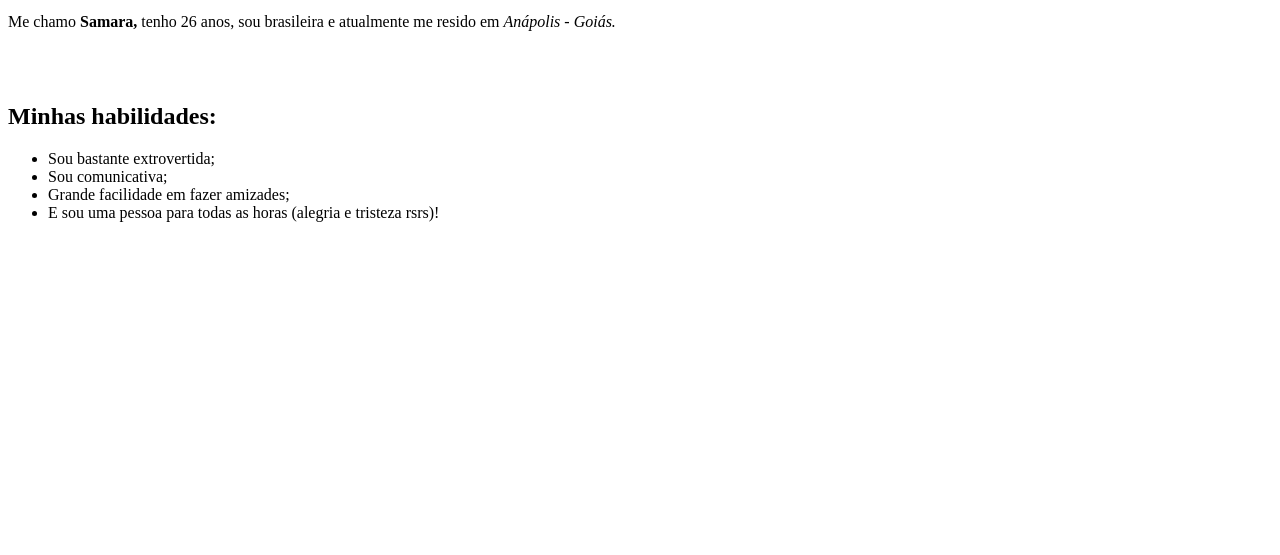
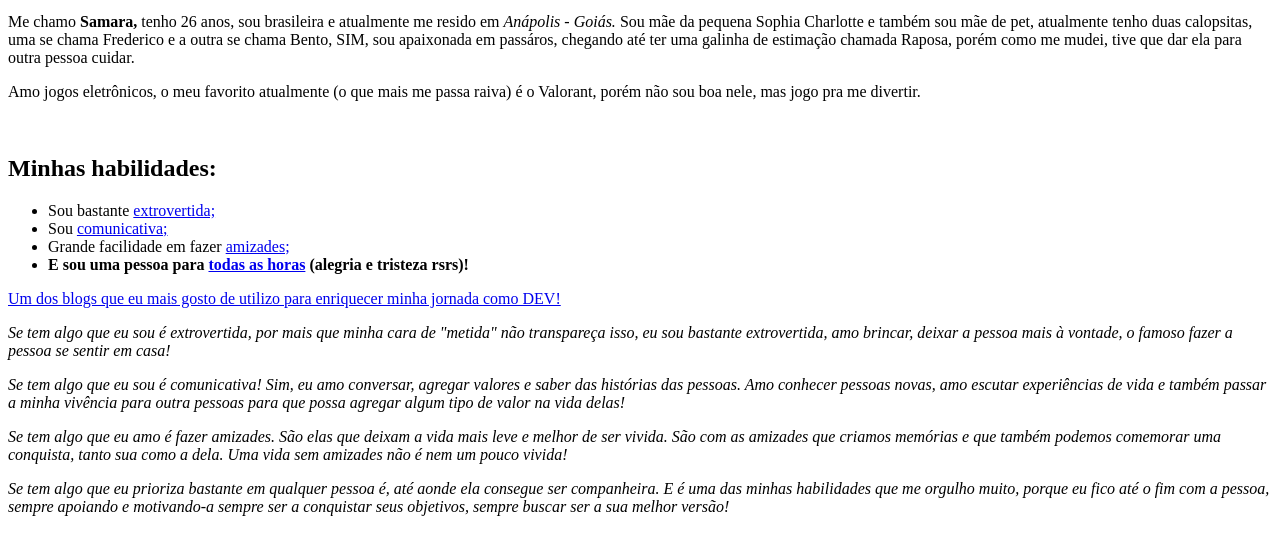
Before and after one commit to Samara-Silva/Samara-SIlva.github.io, a plain HTML site: page index.html in a window 1280 px wide. Shown: the part 119-674 px from the top of the page. Drawn offline with Linux system fonts and the light colour scheme.

Commit message:
Alteraçao no meu portfolio

```diff
--- a/index.html
+++ b/index.html
@@ -12,15 +12,46 @@
 <img src="/images/samarasilva.jpeg" alt="Samara" width="500px">
 <br>
 <p>Me chamo <strong>Samara,</strong> tenho 26 anos, sou brasileira e
-    atualmente me resido em <em>Anápolis - Goiás.</em></p>
-<br> <br>
+    atualmente me resido em <em>Anápolis - Goiás.</em> Sou mãe da pequena Sophia Charlotte
+        e também sou mãe de pet, atualmente tenho duas calopsitas, uma se chama Frederico e a outra se chama
+        Bento, SIM, sou apaixonada em passáros, chegando até ter uma galinha de estimação chamada Raposa, porém como
+        me mudei, tive que dar ela para outra pessoa cuidar. </p>
+        <p>Amo jogos eletrônicos, o meu favorito atualmente (o que mais me passa raiva) é o Valorant,
+        porém não sou boa nele, mas jogo pra me divertir. </p>
+
+<br>
 <h2>Minhas habilidades:</h2>
 <ul>
-    <li>Sou bastante extrovertida;</li>
-    <li>Sou comunicativa;</li>
-    <li>Grande facilidade em fazer amizades;</li>
-    <li>E sou uma pessoa para todas as horas (alegria e tristeza  rsrs)!</li>
+    <li> Sou bastante <a href="#extrovertida">extrovertida;</a></li>
+    <li>Sou <a href="#comunicativa">comunicativa;</a></li>
+    <li>Grande facilidade em fazer <a href="#amizades">amizades;</a></li>
+    <li> <strong>E sou uma pessoa para <a href="#companheira">todas as horas</a>
+        (alegria e tristeza  rsrs)!</strong> </li>
 </ul>
+<a href="https://stackoverflow.com/" target="_blank"> Um dos blogs
+    que eu mais gosto de utilizo para enriquecer minha jornada como DEV!</a>
+
+    <p id="extrovertida"> <em> Se tem algo que eu sou é extrovertida, por mais que minha cara de "metida" não transpareça
+        isso, eu sou bastante extrovertida, amo brincar, deixar a pessoa mais à vontade, o
+        famoso fazer a pessoa se sentir em casa!</em>
+    </p>
+    <p id="comunicativa"> <em> Se tem algo que eu sou é comunicativa! Sim, eu amo conversar,
+        agregar valores e saber das histórias das pessoas. Amo conhecer pessoas novas, amo
+        escutar experiências de vida e também passar a minha vivência para outra pessoas para
+        que possa agregar algum tipo de valor na vida delas!</em>
+    </p>
+    <p id="amizades"> <em> Se tem algo que eu amo é fazer amizades. São elas que deixam a vida mais
+        leve e melhor de ser vivida. São com as amizades que criamos memórias e que também
+        podemos comemorar uma conquista, tanto sua como a dela. Uma vida sem amizades
+        não é nem um pouco vivida!</em>
+    </p>
+    <p id="companheira"> <em>Se tem algo que eu prioriza bastante em qualquer pessoa é,
+        até aonde ela consegue ser companheira. E é uma das minhas habilidades que me orgulho
+        muito, porque eu fico até o fim com a pessoa, sempre apoiando e motivando-a sempre ser
+        a conquistar seus objetivos, sempre buscar ser a sua melhor versão!
+    </em>
+
+    </p>
 
 </body>
 </html>
```
